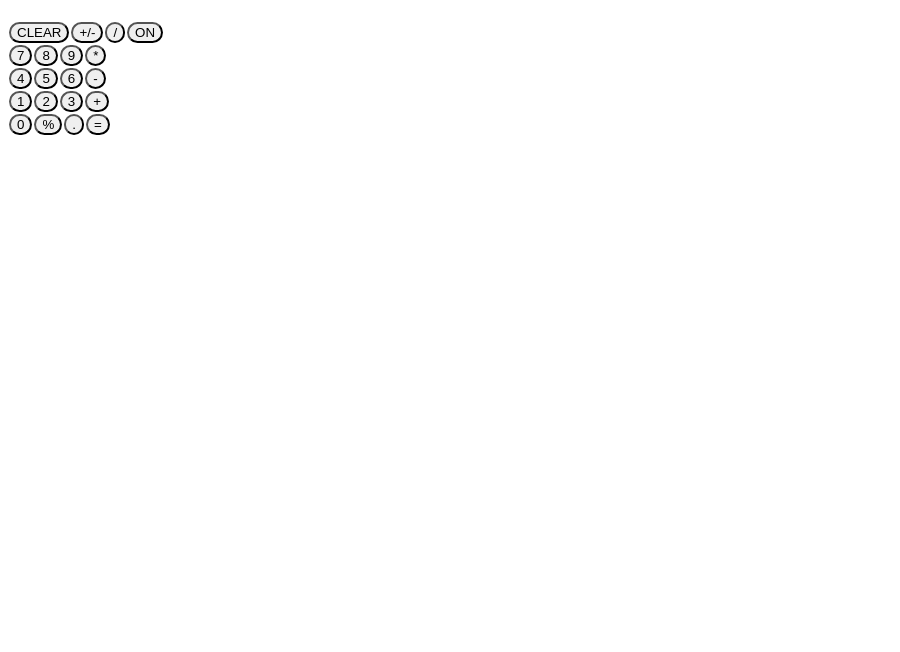
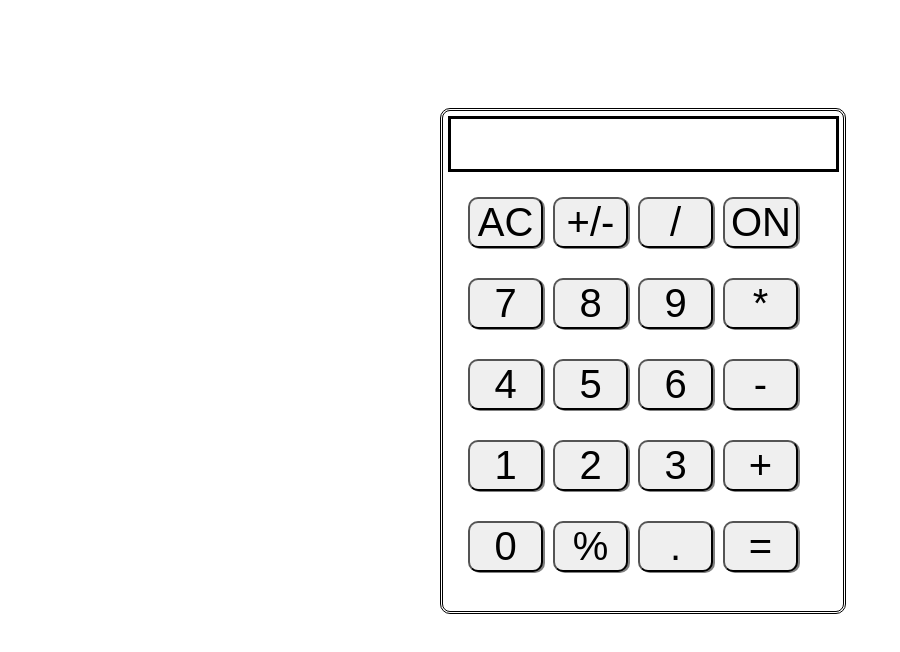
Before and after one commit to iwakoscott/javascript-calculator, a React app: page / in a window 1280 px wide. Shown: the whole page, without its empty margins (0-900 px from the left). Built offline with nearby package versions, Linux system fonts and the light colour scheme.

Commit message:
add basic calculator look

```diff
--- a/src/index.css
+++ b/src/index.css
@@ -1,8 +1,52 @@
+body {
+  position: relative;
+}
+
 h1 {
-  color: red;
+  color: black;
+  font-size: 40px;
 }
 
 button {
-  border-radius: 100px;
-  margin: 1px;
+  border-radius: 10px;
+  margin: 5px;
+  box-shadow: 2px 1px grey;
+  font-size: 40px;
+  width: 75px;
 }
+
+.calculator {
+  position: absolute;
+  width: 400px;
+  height: 500px;
+  border-style: double;
+  top: 50%;
+  left: 50%;
+  margin: 100px 0 0 -200px;
+  border-radius: 10px;
+}
+
+.calc-window {
+  height: 50px;
+  width: 385px;
+  border-style: solid;
+  margin: 5px;
+}
+
+.on-screen {
+  float: right;
+  margin: 0px;
+  padding: 5px;
+}
+
+.buttons {
+  margin: 0 auto;
+}
+
+.calc-row-main {
+  margin: 20px;
+}
+
+.calc-row {
+  margin: 20px;
+}
--- a/src/index.js
+++ b/src/index.js
@@ -50,8 +50,8 @@ extends Component {
   render() {
     return (
       <div className="buttons">
-        <div className="calc-row">
-          {this.renderButton('CLEAR')}
+        <div className="calc-row-main">
+          {this.renderButton('AC')}
           {this.renderButton('+/-')}
           {this.renderButton('/')}
           {this.renderButton('ON')}
@@ -105,7 +105,7 @@ extends Component {
     return (
       <div className="calculator">
         <div className="calc-window">
-          <h1>
+          <h1 className="on-screen">
             {this.state.valueOnScreen}
           </h1>
         </div>
@@ -150,7 +150,7 @@ extends Component {
         });
         break;
 
-      case 'CLEAR':
+      case 'AC':
         valueOnScreen = '0';
         staged = '0';
         currentOperation = '';
@@ -175,10 +175,11 @@ extends Component {
 
       case '%':
         valueOnScreen = String(parseFloat(valueOnScreen)/100);
-        staged = valueOnScreen;
+        //staged = valueOnScreen;
         this.setState({
           valueOnScreen,
-          staged,
+          startNewCalc: true,
+          //staged,
         });
         break;
 
@@ -202,8 +203,14 @@ extends Component {
         break;
 
       case '+':
+
+        if (startNewCalc) {
+          startNewCalc = false;
+        }
+
         if (stagedOperation) {
           valueOnScreen = calculate(staged, valueOnScreen, stagedOperation);
+          stagedOperation = '';
         }
 
         currentOperation = type;
@@ -211,46 +218,74 @@ extends Component {
           currentOperation,
           staged: valueOnScreen,
           valueOnScreen,
+          startNewCalc,
+          stagedOperation,
         });
         break;
 
       case '-':
+        if (startNewCalc) {
+          startNewCalc = false;
+        }
+
         if (stagedOperation) {
           valueOnScreen = calculate(staged, valueOnScreen, stagedOperation);
+          stagedOperation = '';
         }
         currentOperation = type;
         this.setState({
           currentOperation,
           staged: valueOnScreen,
           valueOnScreen,
+          startNewCalc,
+          stagedOperation,
         });
         break;
 
       case '*':
+        if (startNewCalc) {
+          startNewCalc = false;
+        }
+
         if (stagedOperation) {
           valueOnScreen = calculate(staged, valueOnScreen, stagedOperation);
+          stagedOperation = '';
         }
         currentOperation = type;
         this.setState({
           currentOperation,
           staged: valueOnScreen,
           valueOnScreen,
+          startNewCalc,
+          stagedOperation,
         });
         break;
 
       case '/':
+
+        if (startNewCalc) {
+          startNewCalc = false;
+        }
+
         if (stagedOperation) {
           valueOnScreen = calculate(staged, valueOnScreen, stagedOperation);
+          stagedOperation = '';
         }
         currentOperation = type;
         this.setState({
           currentOperation,
           staged: valueOnScreen,
           valueOnScreen,
+          startNewCalc,
+          stagedOperation,
         });
         break;
 
       case '=':
+
+        if (!staged) {
+          return;
+        }
 
         if (stagedOperation) {
           valueOnScreen = calculate(staged, valueOnScreen, stagedOperation);
@@ -289,7 +324,7 @@ extends Component {
           valueOnScreen = type;
         }
 
-        else if (this.state.startNewCalc) {
+        else if (startNewCalc) {
           valueOnScreen = type;
           startNewCalc = false;
         }
@@ -297,12 +332,13 @@ extends Component {
         else {
           valueOnScreen += type;
         }
+
         this.setState({
           valueOnScreen,
           startNewCalc,
         });
+
         break;
-
       } //switch
   } // handleClick
 }
```
